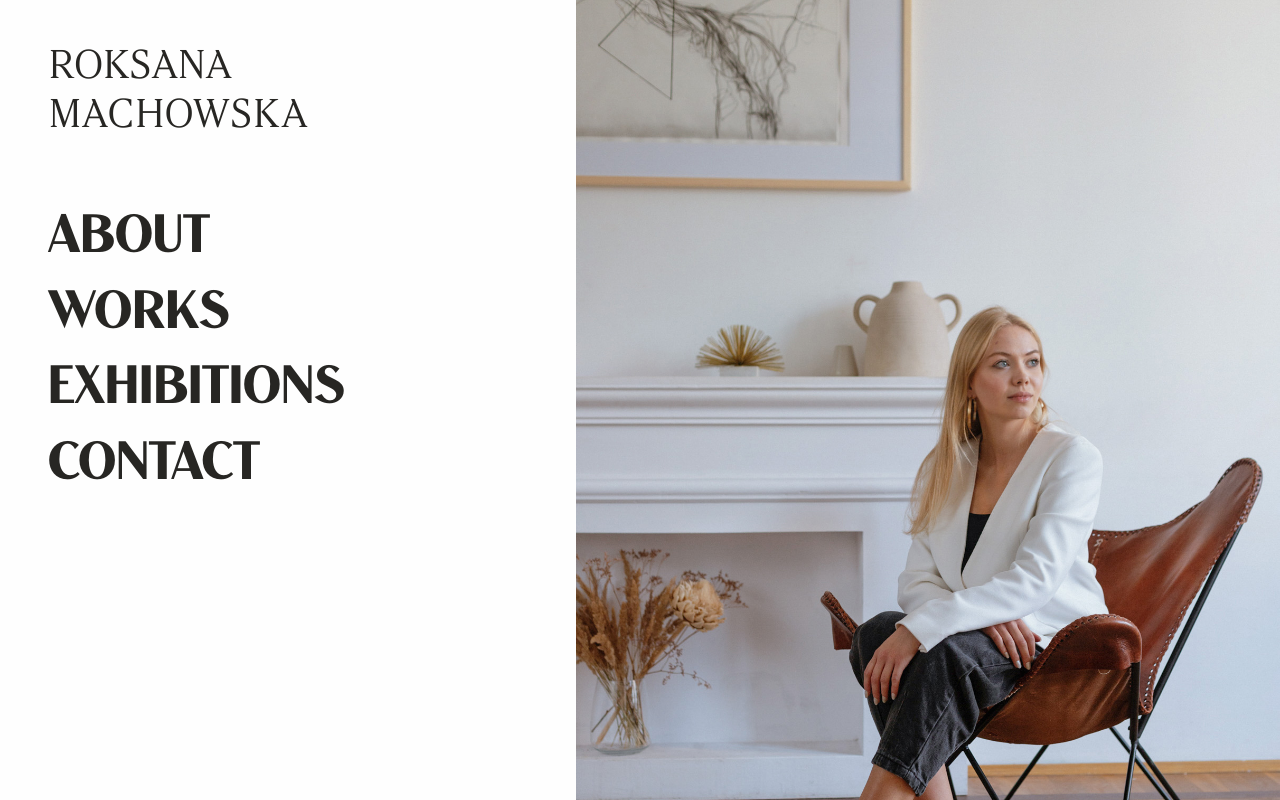
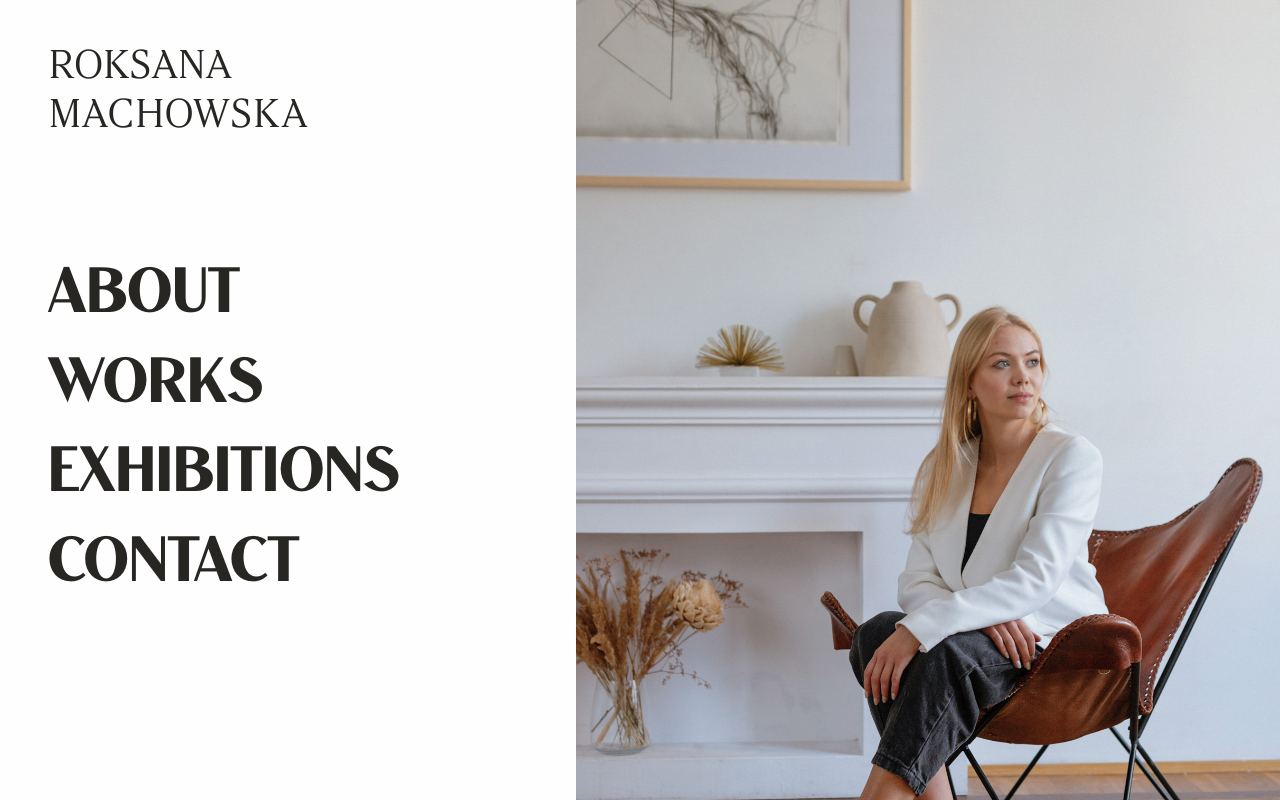
Before and after one commit to jakubziemba/machowska-portfolio, a Next.js app: page / in a window 1280 px wide. Shown: the top 800 px of the page. Built offline with nearby package versions, Linux system fonts and the light colour scheme.

Commit message:
Change menu font size

```diff
--- a/pages/home.module.scss
+++ b/pages/home.module.scss
@@ -98,12 +98,12 @@
         position: static;
         padding-top: 0;
         margin-left: 32px;
-        margin-top: 200px;
+        margin-top: 250px;
         order: -1;
         max-width: 40%;
 
         li {
-          font-size: 54px;
+          font-size: 64px;
         }
       }
 
@@ -114,12 +114,12 @@
         min-width: 55%;
 
         div {
-          max-height: 110vh;
+          max-height: 120vh;
           overflow: visible;
 
           img {
             object-fit: cover;
-            object-position: 50% 75%;
+            object-position: 50% 80%;
           }
         }
       }
```
